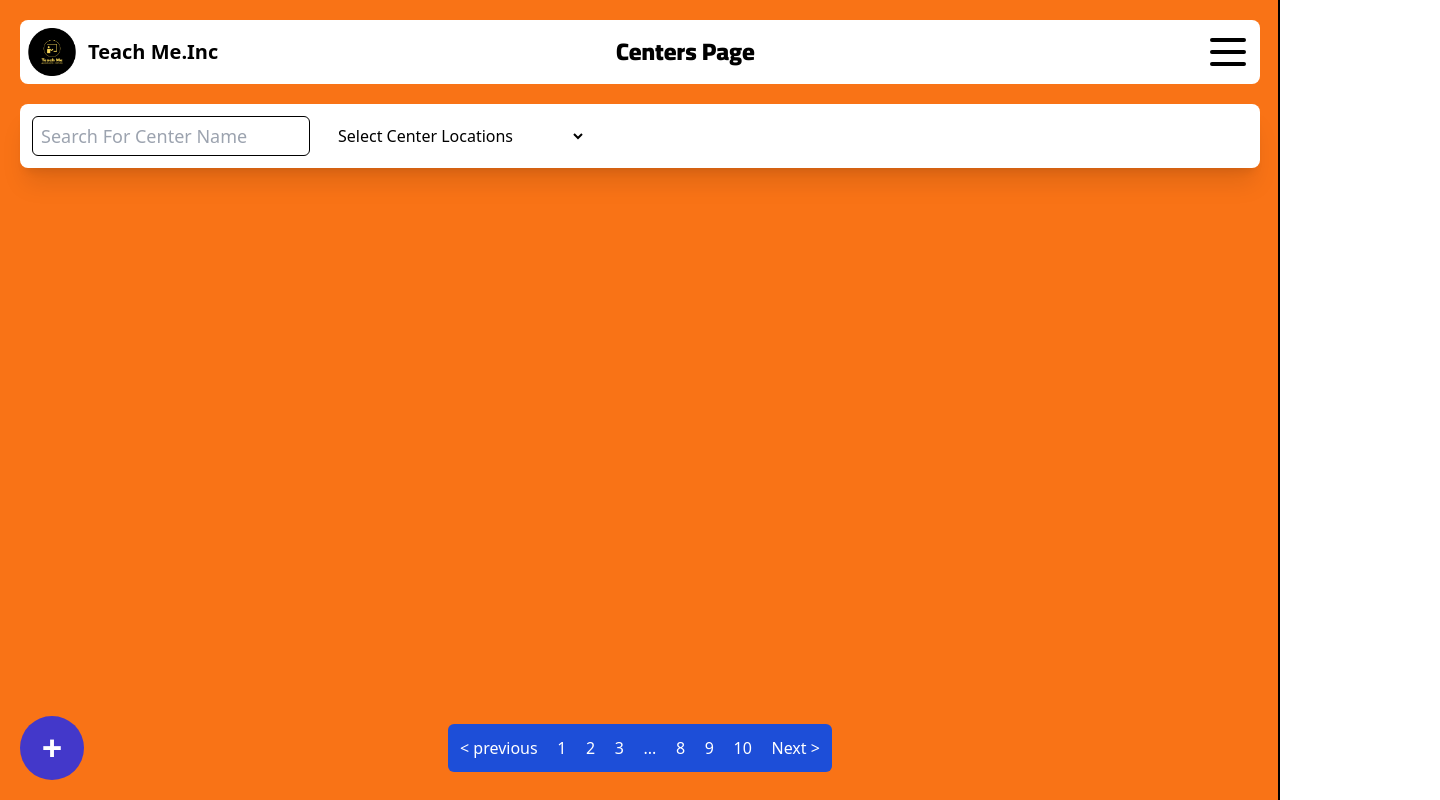
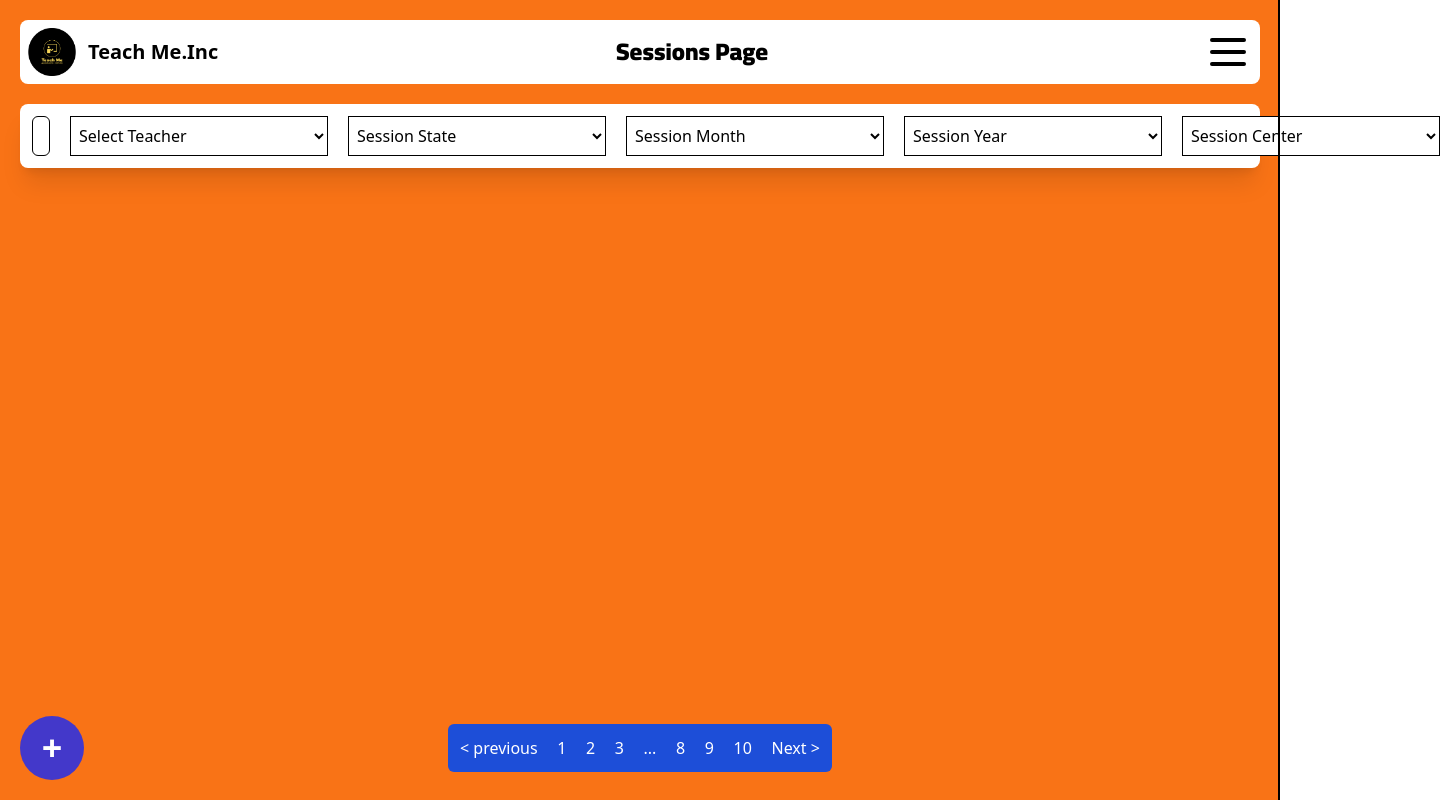
Before and after one commit to ahmed-mohamed-eng/teach-me-desktop, a Next.js app: page /sessions in a window 1280 px wide. Shown: the top 800 px of the page, 1440 px wide, since content can reach past the window. Built offline with nearby package versions, Linux system fonts and the light colour scheme.

Commit message:
added the sessoins display page

```diff
--- a/app/sessions/page.tsx
+++ b/app/sessions/page.tsx
@@ -2,17 +2,17 @@
 
 import Header from "@/components/pages/home/Header";
 import PaginationComp from "@/components/shared/PaginationComp";
-import SearchFilters from "@/components/pages/centers/SearchFilters";
+import SearchFilters from "@/components/pages/sessions/SearchFilters";
 import FloatingCreateButton from "@/components/shared/FloatingCreateButton";
-import CentersShowCards from "@/components/pages/centers/CentersShowCards";
+import CentersShowCards from "@/components/pages/sessions/CentersShowCards";
 
 const CentersPage = () => {
   return (
     <main className="w-full bg-orange-500 flex min-h-screen flex-col items-start justify-start p-5 space-y-5">
-      <Header title="Centers Page" />
+      <Header title="Sessions Page" />
       <SearchFilters />
       <CentersShowCards />
-      <FloatingCreateButton linkTo="/centers/create" />
+      <FloatingCreateButton linkTo="/sessions/create" />
       <PaginationComp />
     </main>
   );
--- a/components/pages/sessions/SearchFilters/OptionsSearch.tsx
+++ b/components/pages/sessions/SearchFilters/OptionsSearch.tsx
@@ -6,7 +6,7 @@ export interface OptionsSearchProps {
 
 const OptionsSearch = (props: OptionsSearchProps) => {
   return (
-    <div className="h-10">
+    <div className="h-10 border border-black">
       <select
         className="w-64 h-full p-1 bg-white"
         name={props.htmlName}
--- a/components/pages/sessions/SearchFilters/index.tsx
+++ b/components/pages/sessions/SearchFilters/index.tsx
@@ -3,9 +3,29 @@ import OptionsSearch from "./OptionsSearch";
 
 const SearchFilters = () => {
   return (
-    <section className="w-full bg-white p-3 flex items-center justify-start rounded-lg shadow-xl space-x-5">
-      <TextSearch />
-      <OptionsSearch options={[]} />
+    <section className="w-full bg-white p-3 flex items-center justify-between rounded-lg shadow-xl space-x-5">
+      <TextSearch name="Search For Session Name" />
+      <OptionsSearch
+        htmlName="teacher"
+        placeholder="Select Teacher"
+        options={[]}
+      />
+      <OptionsSearch
+        htmlName="state"
+        placeholder="Session State"
+        options={[]}
+      />
+      <OptionsSearch
+        htmlName="month"
+        placeholder="Session Month"
+        options={[]}
+      />
+      <OptionsSearch htmlName="year" placeholder="Session Year" options={[]} />
+      <OptionsSearch
+        htmlName="center"
+        placeholder="Session Center"
+        options={[]}
+      />
     </section>
   );
 };
```
